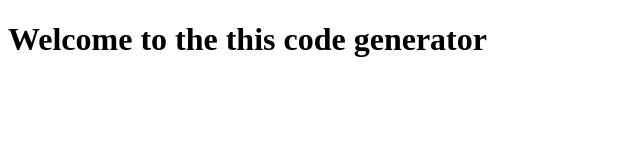
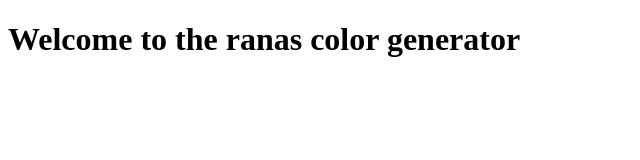
Before and after one commit to Blacfunk11/background-genarator, a plain HTML site: page index.html in a window 1280 px wide. Shown: the whole page, without its empty margins (0-640 px from the left). Drawn offline with Linux system fonts and the light colour scheme.

Commit message:
changed to ranas genarator

```diff
--- a/index.html
+++ b/index.html
@@ -2,6 +2,6 @@
 <html>
     <title>Code-generator</title>
     <body>
-        <h1>Welcome  to the this code generator</h1>
+        <h1>Welcome  to the ranas color generator</h1>
     </body>
 </html>
```
Also changed, not shown: 1 other file.
